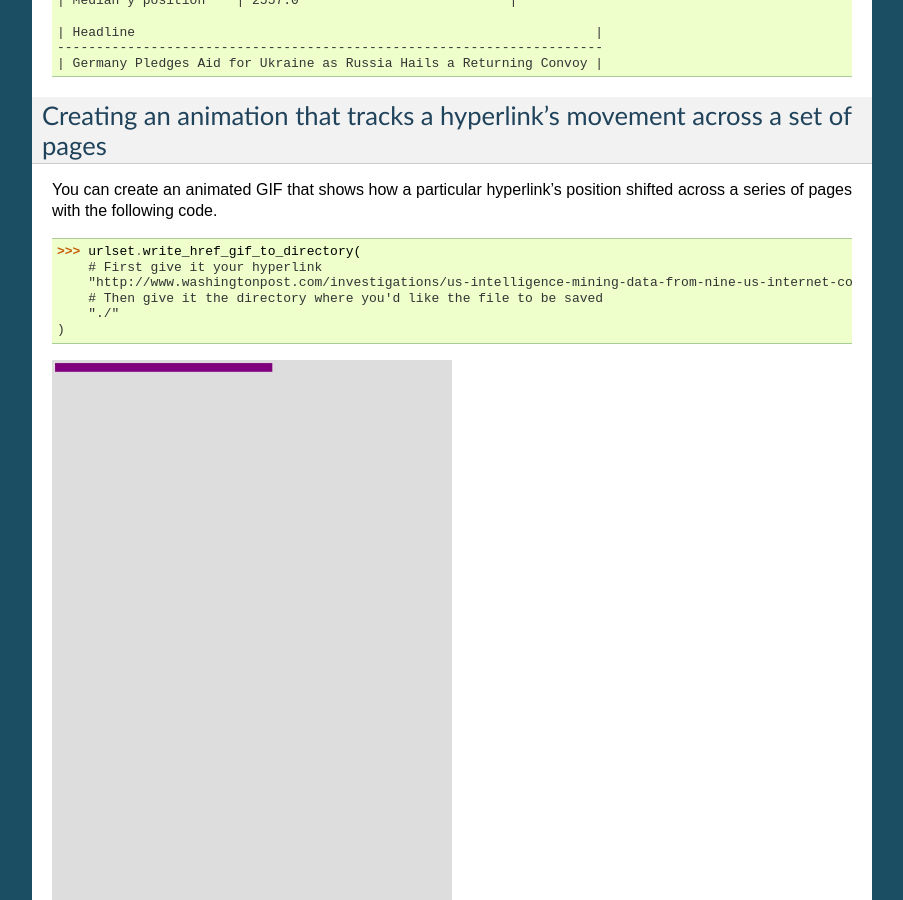
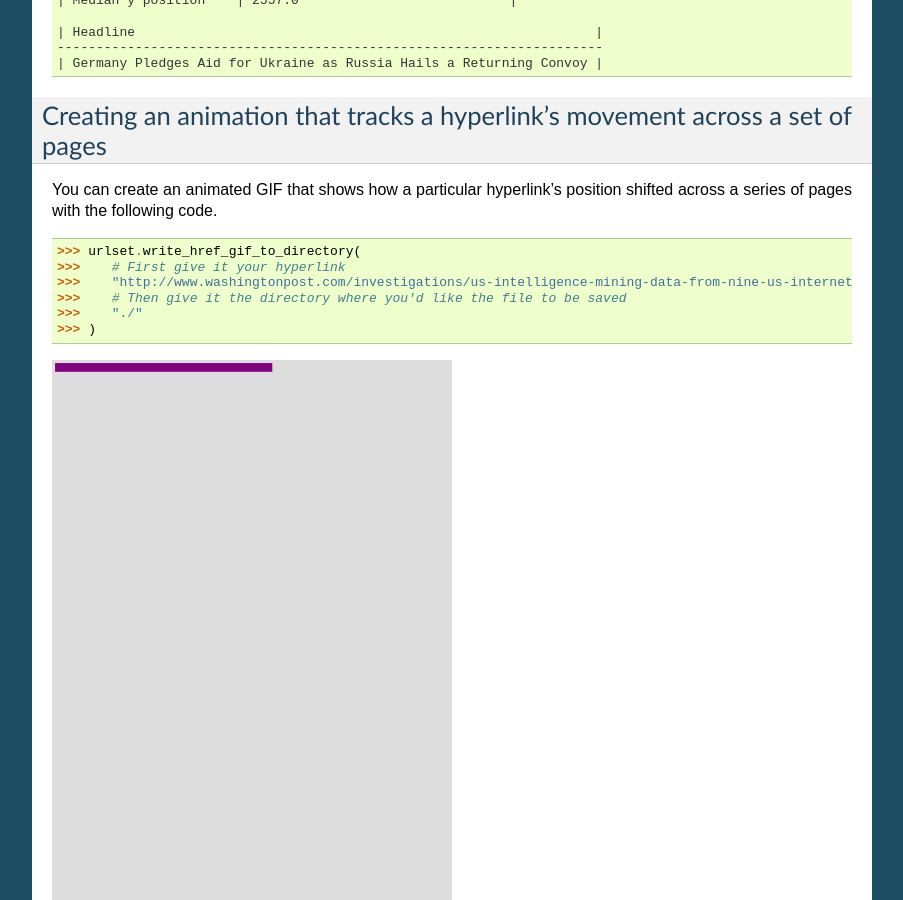
Before and after one commit to palewire/storytracker, a Sphinx documentation site: the page built from docs/howtouseit.rst, in a window 1280 px wide and 900 px high, scrolled down 5452 px. Shown: the whole window, without its empty margins (198-1101 px from the left). Built offline with Sphinx 7.4.7, drawn with Linux system fonts in a browser that asks for light colours.

Commit message:
Docs style fix

```diff
--- a/docs/howtouseit.rst
+++ b/docs/howtouseit.rst
@@ -278,11 +278,11 @@ shifted across a series of pages with the following code.
 .. code-block:: python
 
     >>> urlset.write_href_gif_to_directory(
-        # First give it your hyperlink
-        "http://www.washingtonpost.com/investigations/us-intelligence-mining-data-from-nine-us-internet-companies-in-broad-secret-program/2013/06/06/3a0c0da8-cebf-11e2-8845-d970ccb04497_story.html",
-        # Then give it the directory where you'd like the file to be saved
-        "./"
-    )
+    >>>    # First give it your hyperlink
+    >>>    "http://www.washingtonpost.com/investigations/us-intelligence-mining-data-from-nine-us-internet-companies-in-broad-secret-program/2013/06/06/3a0c0da8-cebf-11e2-8845-d970ccb04497_story.html",
+    >>>    # Then give it the directory where you'd like the file to be saved
+    >>>    "./"
+    >>> )
 
 .. image:: _static/href.gif
     :width: 400px
```
